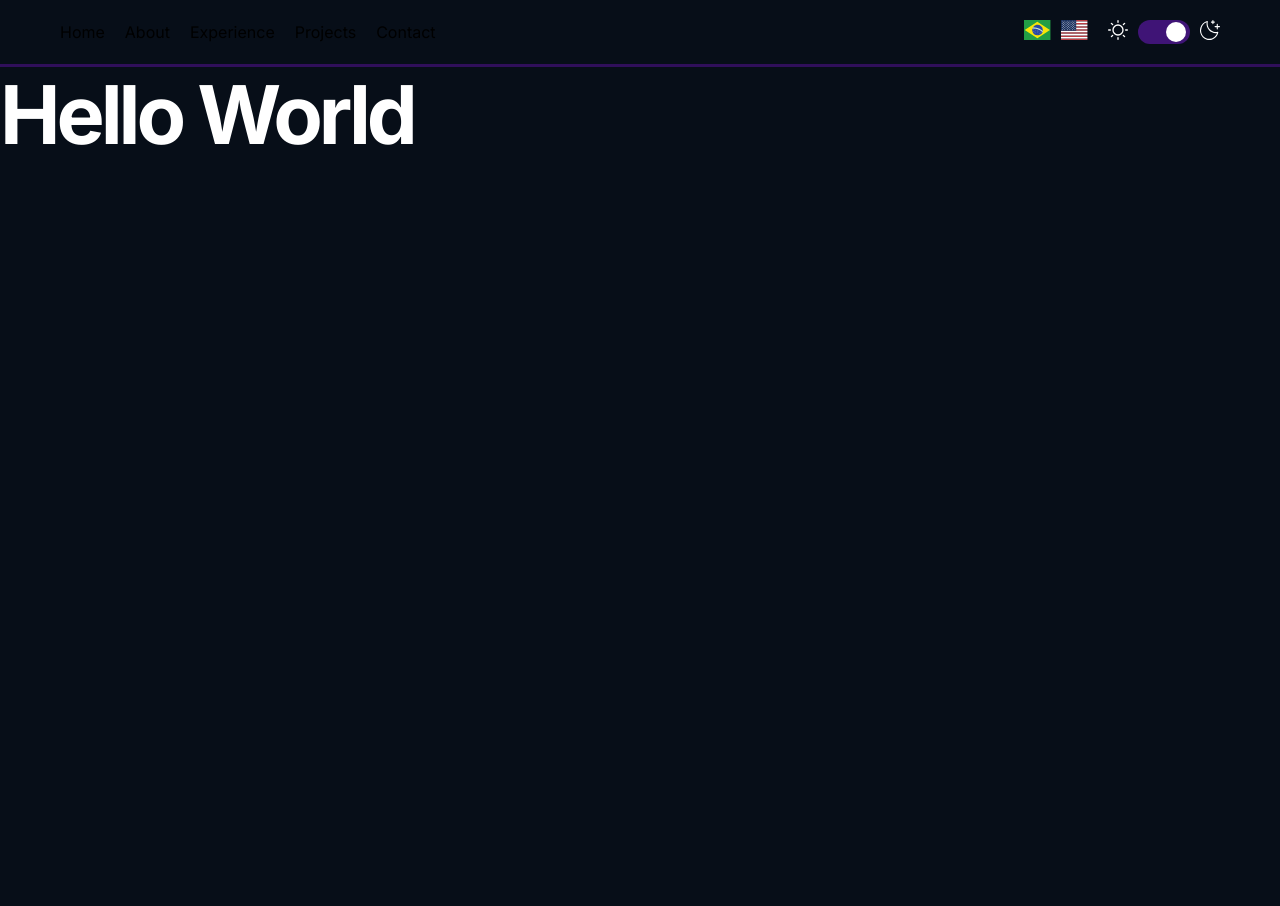
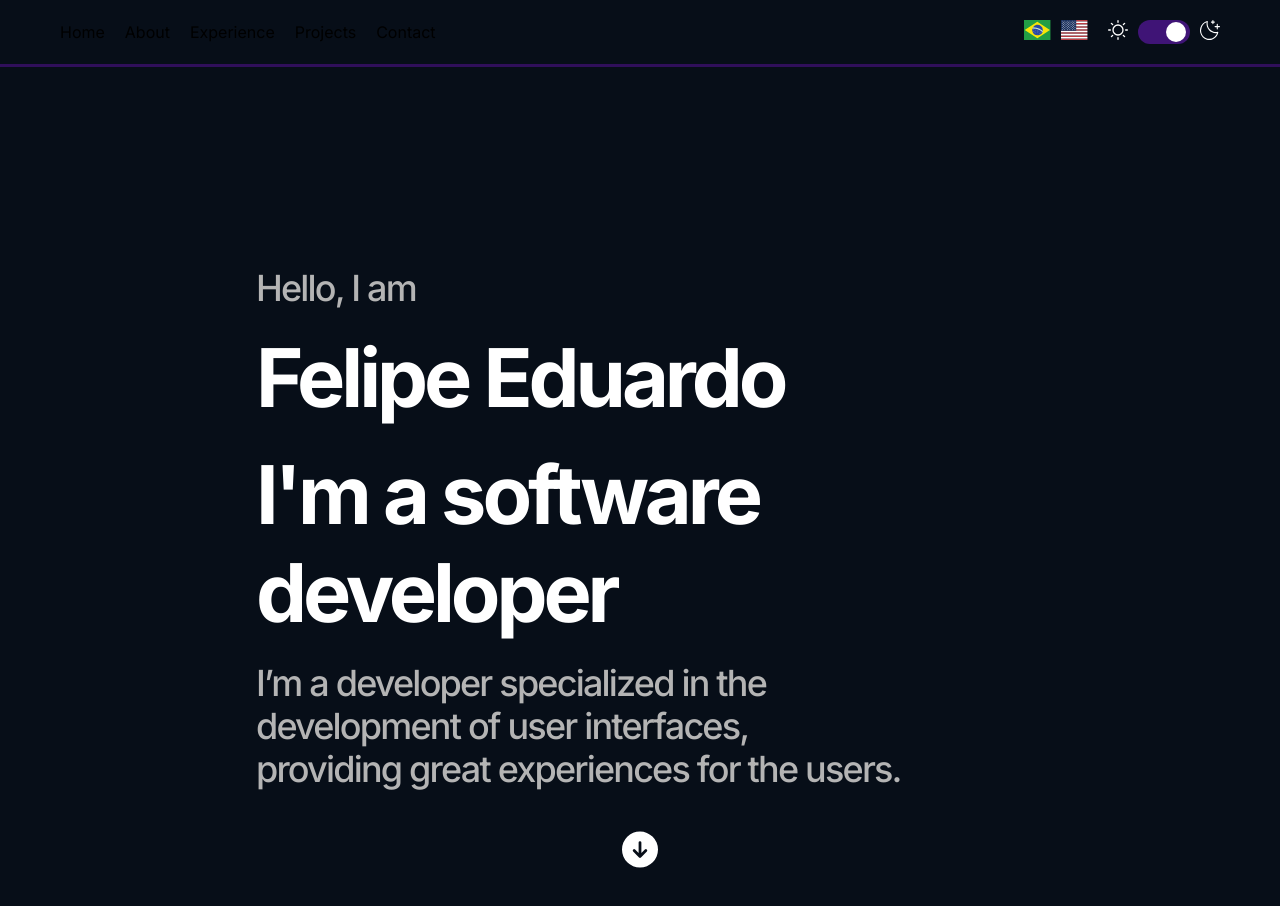
Before and after one commit to Felpezs/Portfolio, a Next.js app: page / in a window 1280 px wide. Shown: the top 906 px of the page. Before the commit the page ends 800 px from the top, so only its background shows below. Built offline with nearby package versions, Linux system fonts and the light colour scheme.

Commit message:
feat: first content area

```diff
--- /dev/null
+++ b/app/components/icons/ArrowIcon.tsx
@@ -0,0 +1,20 @@
+import React from "react";
+
+const ArrowIcon = () => {
+  return (
+    <svg
+      xmlns="http://www.w3.org/2000/svg"
+      width="36"
+      height="37"
+      fill="none"
+      viewBox="0 0 36 37"
+    >
+      <path
+        fill="#ffff"
+        d="M18 .5a18 18 0 1018 18 18.02 18.02 0 00-18-18zm6.853 20.028L18.98 26.4a1.389 1.389 0 01-1.962 0l-5.872-5.872a1.385 1.385 0 011.958-1.958l3.51 3.51V11.578a1.385 1.385 0 012.77 0V22.08l3.51-3.51a1.385 1.385 0 011.958 1.957z"
+      ></path>
+    </svg>
+  );
+};
+
+export default ArrowIcon;
--- a/app/globals.css
+++ b/app/globals.css
@@ -6,15 +6,17 @@
   h1 {
     @apply text-3xl;
     @apply tracking-tight;
-    font-weight: 700
+    font-weight: 700;
   }
   h2 {
     @apply text-2xl;
     @apply tracking-tight;
+    font-weight: 600;
   }
   h3 {
     @apply text-xl;
     @apply tracking-tight;
+    font-weight: 500;
   }
 }
 
--- a/app/page.tsx
+++ b/app/page.tsx
@@ -1,10 +1,24 @@
 import Navbar from "./components/Navbar/Navbar";
+import ArrowIcon from "./components/icons/ArrowIcon";
 
 export default function Home() {
   return (
-    <main className="flex flex-col">
+    <main>
       <Navbar />
-      <h1 className="text-white">Hello World</h1>
+      <div className="grid grid-cols-12 gap-x-1 mx-3">
+        <section className="col-span-full gap-y-1 my-5 px-[16.89%]">
+          <h3 className="text-neutral-600 mb-1">Hello, I am</h3>
+          <h1 className="text-white mb-1">Felipe Eduardo</h1>
+          <h1 className="text-white mb-1">I&apos;m a software developer</h1>
+          <h3 className="text-neutral-600 mb-1 text-balance">
+            I’m a developer specialized in the development of user interfaces,
+            providing great experiences for the users.
+          </h3>
+          <div className="flex justify-center py-1">
+            <ArrowIcon />
+          </div>
+        </section>
+      </div>
     </main>
   );
 }
```
